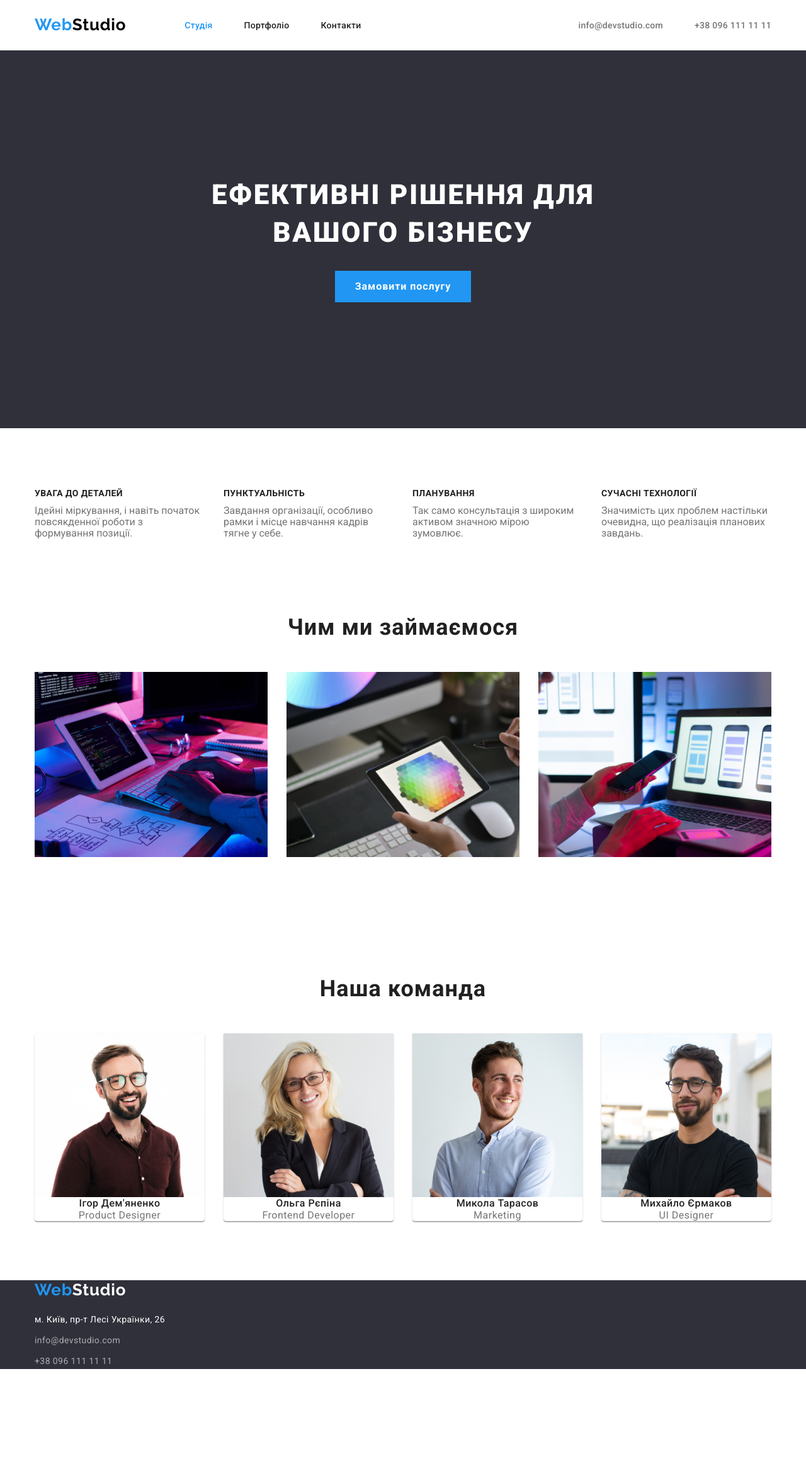
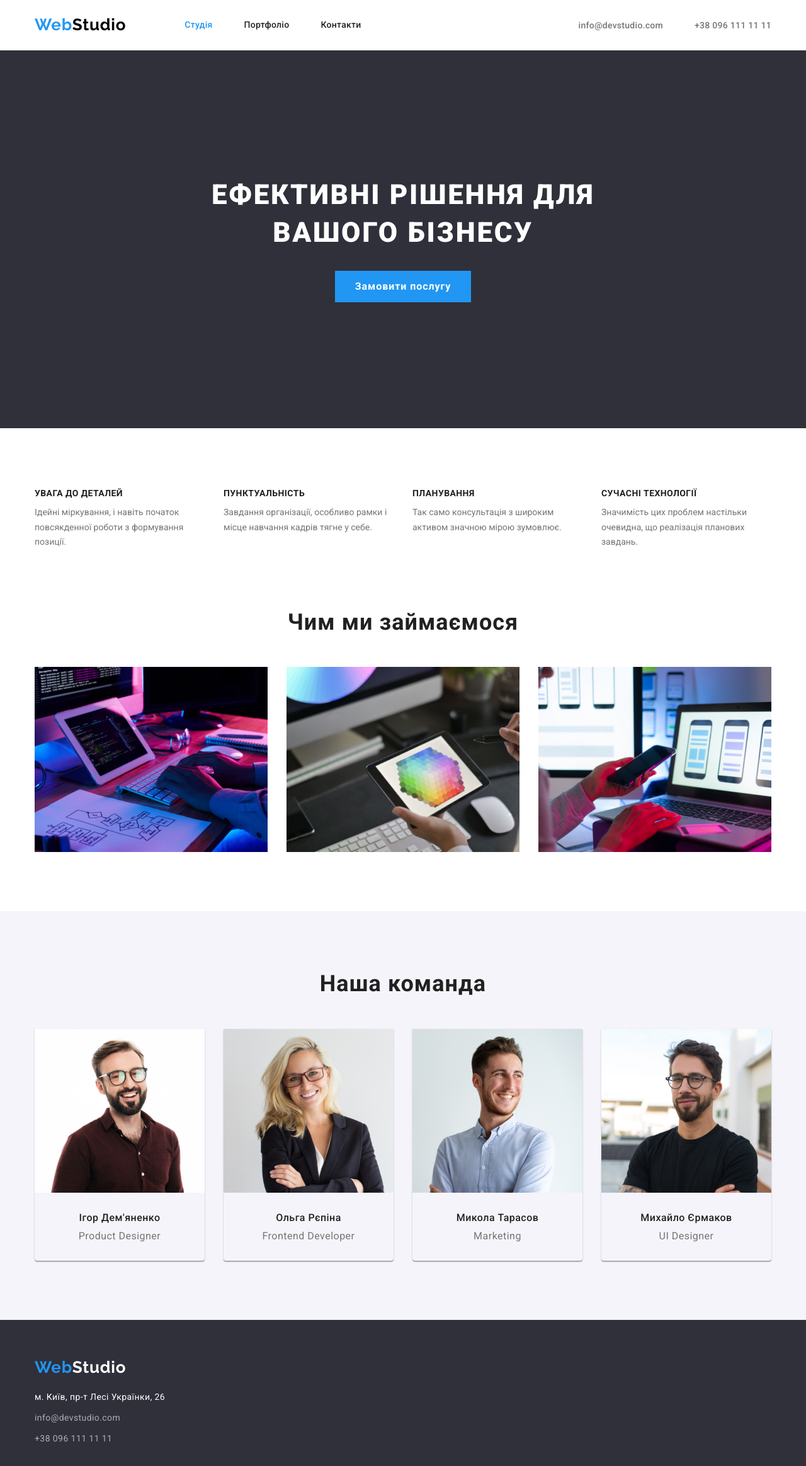
Before and after one commit to Gefeste/goit-markup-hw-03, a plain HTML site: page index.html in a window 1280 px wide. Shown: the whole page at 63% size. Before the commit the page ends 2174 px from the top, so only its background shows below. Drawn offline with nearby package versions, Linux system fonts and the light colour scheme.

Commit message:
correction-hw-03

```diff
--- a/css/styles.css
+++ b/css/styles.css
@@ -44,8 +44,6 @@ img {
 /* Шапка */
 
 .container {
-  display: block;
-  justify-content: center;
   width: 1200px;
   padding-right: 15px;
   padding-left: 15px;
@@ -60,14 +58,13 @@ img {
 
 .header-list {
   display: flex;
-  padding-left: 93px;
+  margin-left: 93px;
   gap: 50px;
 }
 
 .header-container {
   display: flex;
   align-items: center;
-  height: 80px;
 }
 
 .nav {
@@ -103,6 +100,9 @@ img {
   font-size: 14px;
   line-height: 1.14;
   letter-spacing: 0.02em;
+  padding-top: 32px;
+  padding-bottom: 32px;
+  display: block;
 }
 
 .nav-link:hover,
@@ -144,7 +144,10 @@ h1 {
   text-align: center;
   letter-spacing: 0.06em;
   text-transform: uppercase;
-  padding-bottom: 30px;
+  margin-bottom: 30px;
+  width: 696px;
+  margin-left: auto;
+  margin-right: auto;
 }
 
 .button-order {
@@ -164,25 +167,20 @@ h1 {
   height: 50px;
 }
 
-.about {
-  padding-bottom: 118px;
-}
-
 .about-us {
   display: inline-flex;
   gap: 30px;
 }
 
-.about-us > li {
+.about-us li {
   width: 270px;
 }
 
-.about-us > li > h3 {
-  padding-bottom: 10px;
+.about-us li h3 {
+  margin-bottom: 10px;
 }
 
-.about > ul > li > p {
-  font-weight: 400;
+.about ul li p {
   font-size: 14px;
   line-height: 1.71;
 }
@@ -200,19 +198,23 @@ h1 {
   padding-top: 0;
 }
 
-h2 {
+.title {
   color: var(--headline-color);
   font-weight: 700;
   font-size: 36px;
   line-height: 1.17;
   text-align: center;
   letter-spacing: 0.03em;
-  padding-bottom: 50px;
+  margin-bottom: 50px;
 }
 
 .our-work {
   display: flex;
   gap: 30px;
+}
+
+.team {
+  background-color: #f5f4fa;
 }
 
 .our-team {
@@ -233,6 +235,12 @@ h2 {
   line-height: 1.19;
   text-align: center;
   letter-spacing: 0.03em;
+  margin-bottom: 10px;
+}
+
+.our-teammate {
+  padding-top: 30px;
+  padding-bottom: 30px;
 }
 
 .team p {
@@ -247,6 +255,8 @@ h2 {
 
 .footer {
   background-color: #2f303a;
+  padding-bottom: 60px;
+  padding-top: 60px;
 }
 
 .footer-logo {
@@ -265,21 +275,24 @@ h2 {
   color: var(--main-cl);
 }
 
-.footer .adress-list {
+address {
+  margin-top: 20px;
+}
+
+.adress-list {
   font-weight: 400;
   font-size: 14px;
   line-height: 1.71;
   letter-spacing: 0.03em;
   font-style: normal;
-  padding-top: 20px;
 }
 
 .footer .adress-list li {
-  padding-bottom: 9px;
+  margin-bottom: 9px;
 }
 
 .footer .adress-list li:last-child {
-  padding: 0;
+  margin: 0;
 }
 
 .footer-map-contact {
@@ -344,8 +357,7 @@ h2 {
   gap: 8px;
   margin-left: auto;
   margin-right: auto;
-  padding-top: 94px;
-  padding-bottom: 50px;
+  margin-bottom: 50px;
 }
 
 .visually-hidden {
@@ -377,15 +389,11 @@ h2 {
 }
 
 .work-title {
-  margin-left: 24px;
-  margin-right: 24px;
   text-align: left;
-  padding-bottom: 4px;
+  margin-bottom: 4px;
 }
 
 .portfolio-list li p {
-  margin-left: 24px;
-  margin-right: 24px;
   text-align: left;
   color: var(--text-color);
 }
@@ -393,8 +401,13 @@ h2 {
 .border-item {
   border: 1px solid #eeeeee;
   border-top: none;
+  padding-top: 20px;
+  padding-right: 24px;
+  padding-bottom: 20px;
+  padding-left: 24px;
 }
 
 .portfolio-container {
   padding-bottom: 94px;
+  padding-top: 94px;
 }
--- a/index.html
+++ b/index.html
@@ -24,12 +24,12 @@
     <header>
       <div class="container header-container">
         <nav class="nav">
-          <a href="" class="nav-link-logo"
+          <a href="./index.html" class="nav-link-logo"
             ><span class="nav-logo">Web</span><span class="nav-logocolor">Studio</span></a
           >
           <ul class="header-list">
             <li>
-              <a class="current nav-link" href="/">Студія</a>
+              <a class="current nav-link" href="">Студія</a>
             </li>
             <li>
               <a href="./portfolio.html" class="nav-link">Портфоліо</a>
@@ -49,10 +49,7 @@
     <main>
       <section class="hero-section section">
         <div class="container">
-          <h1>
-            Ефективні рішення для <br />
-            вашого бізнесу
-          </h1>
+          <h1>Ефективні рішення для вашого бізнесу</h1>
           <button type="button" class="button-order">Замовити послугу</button>
         </div>
       </section>
@@ -86,7 +83,7 @@
       <!-- Чим ми займаємося -->
       <section class="section work">
         <div class="container">
-          <h2>Чим ми займаємося</h2>
+          <h2 class="title">Чим ми займаємося</h2>
           <ul class="our-work">
             <li>
               <img
@@ -113,27 +110,35 @@
       <!-- Наша команда -->
       <section class="team section">
         <div class="container">
-          <h2>Наша команда</h2>
+          <h2 class="title">Наша команда</h2>
           <ul class="our-team">
             <li class="our-team-list">
               <img src="./images/img4.jpg" alt="Ігор Дем'яненко" width="270" height="260" />
+              <div class="our-teammate">
                 <h3>Ігор Дем'яненко</h3>
                 <p>Product Designer</p>
+              </div>
             </li>
             <li class="our-team-list">
               <img src="./images/img5.jpg" alt="Ольга Рєпіна" width="270" height="260" />
+              <div class="our-teammate">
                 <h3>Ольга Рєпіна</h3>
                 <p>Frontend Developer</p>
+              </div>
             </li>
             <li class="our-team-list">
               <img src="./images/img6.jpg" alt="Микола Тарасов" width="270" height="260" />
+              <div class="our-teammate">
                 <h3>Микола Тарасов</h3>
                 <p>Marketing</p>
+              </div>
             </li>
             <li class="our-team-list">
               <img src="./images/img7.jpg" alt="Михайло Єрмаков" width="270" height="260" />
+              <div class="our-teammate">
                 <h3>Михайло Єрмаков</h3>
                 <p>UI Designer</p>
+              </div>
             </li>
           </ul>
         </div>
```
Also changed, not shown: portfolio.html (+2 -2 lines). Lines whose indentation alone changed are shown as unchanged.
